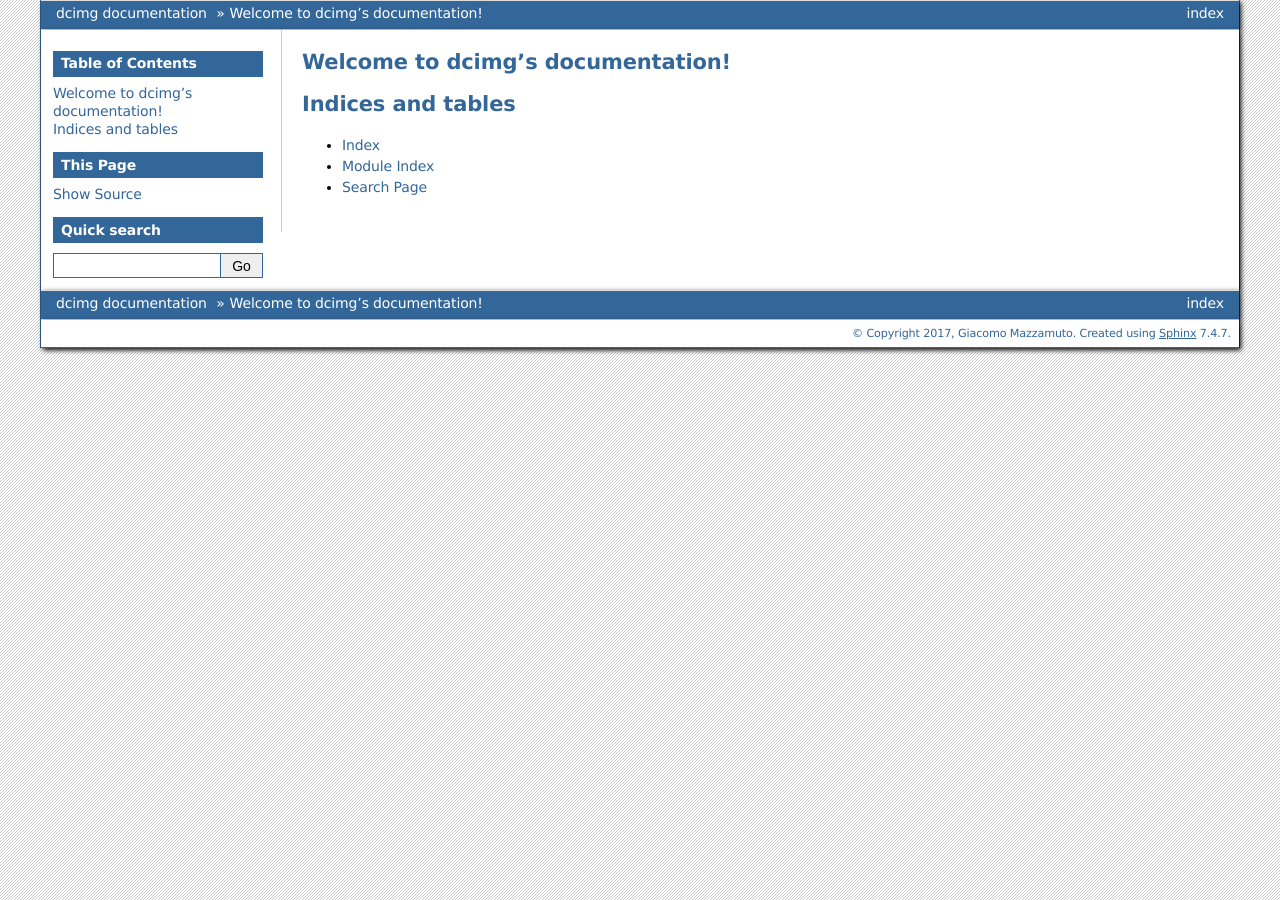
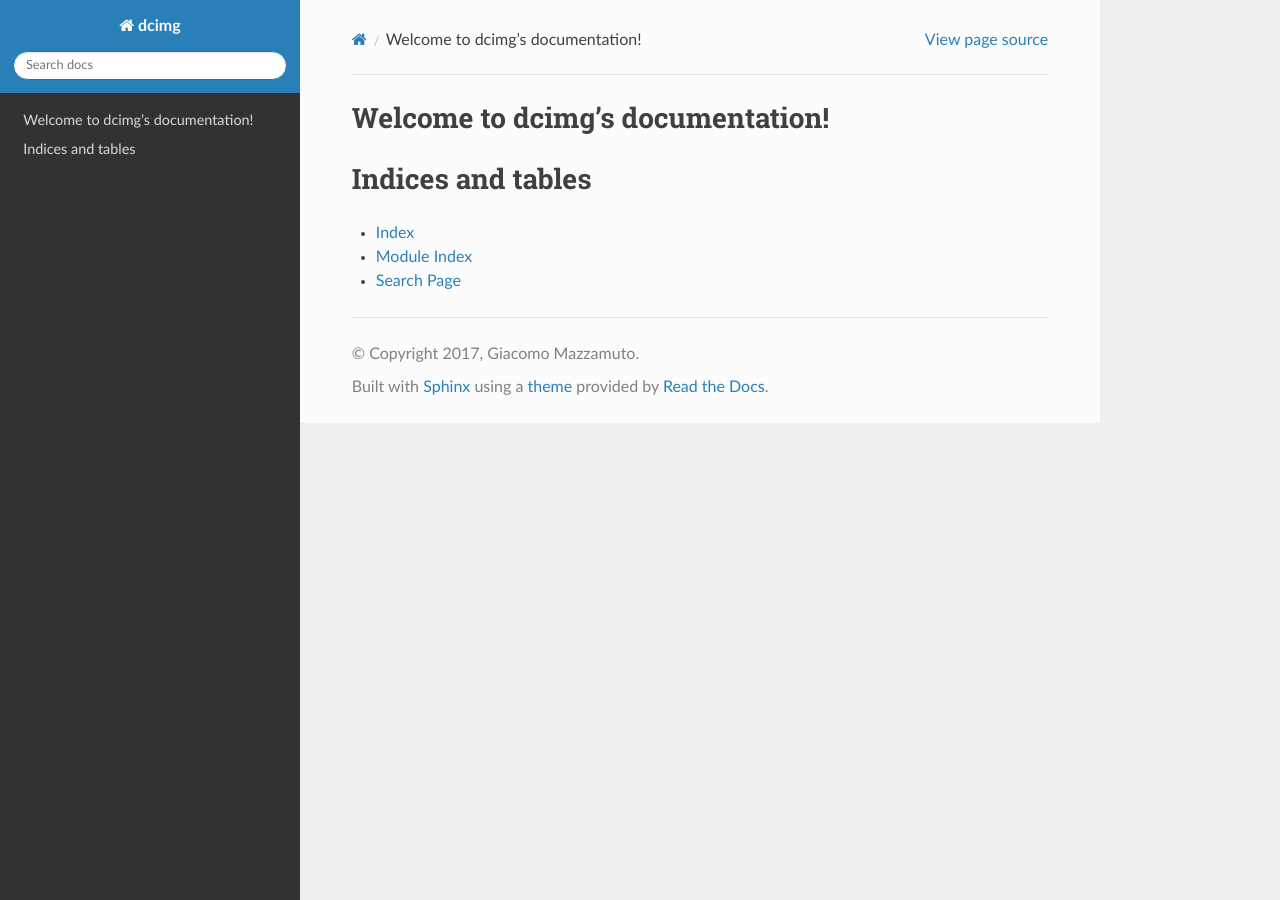
Before and after one commit to lens-biophotonics/dcimg, a Sphinx documentation site: the page built from doc/index.rst, in a window 1280 px wide. Built offline with Sphinx 7.4.7 and the Read the Docs theme 2.0.0, drawn with Linux system fonts in a browser that asks for light colours; the version number could not be read and is left out.

Commit message:
doc: use rtd theme

```diff
--- a/dev-requirements.txt
+++ b/dev-requirements.txt
@@ -19,4 +19,5 @@
 requests==2.13.0          # via sphinx
 six==1.10.0               # via pip-tools, sphinx
 snowballstemmer==1.2.1    # via sphinx
+sphinx-rtd-theme==0.2.4
 sphinx==1.5.2
--- a/doc/_static/custom.css
+++ /dev/null
@@ -1,3 +0,0 @@
-div.body a {
-    text-decoration: none;
-}
--- a/doc/conf.py
+++ b/doc/conf.py
@@ -19,6 +19,8 @@
 #
 import os
 import sys
+import sphinx_rtd_theme
+
 
 sys.path.insert(0, os.path.abspath('..'))
 
@@ -97,7 +99,8 @@
 # The theme to use for HTML and HTML Help pages.  See the documentation for
 # a list of builtin themes.
 #
-html_theme = 'bizstyle'
+html_theme = "sphinx_rtd_theme"
+html_theme_path = [sphinx_rtd_theme.get_html_theme_path()]
 
 # Theme options are theme-specific and customize the look and feel of a theme
 # further.  For a list of options available for each theme, see the
@@ -174,7 +177,3 @@
     ClassLevelDocumenter.add_directive_header(self, sig)
 
 InstanceAttributeDocumenter.add_directive_header = iad_add_directive_header
-
-
-def setup(app):
-    app.add_stylesheet('custom.css')
```
Also changed, not shown: 1 other file.
